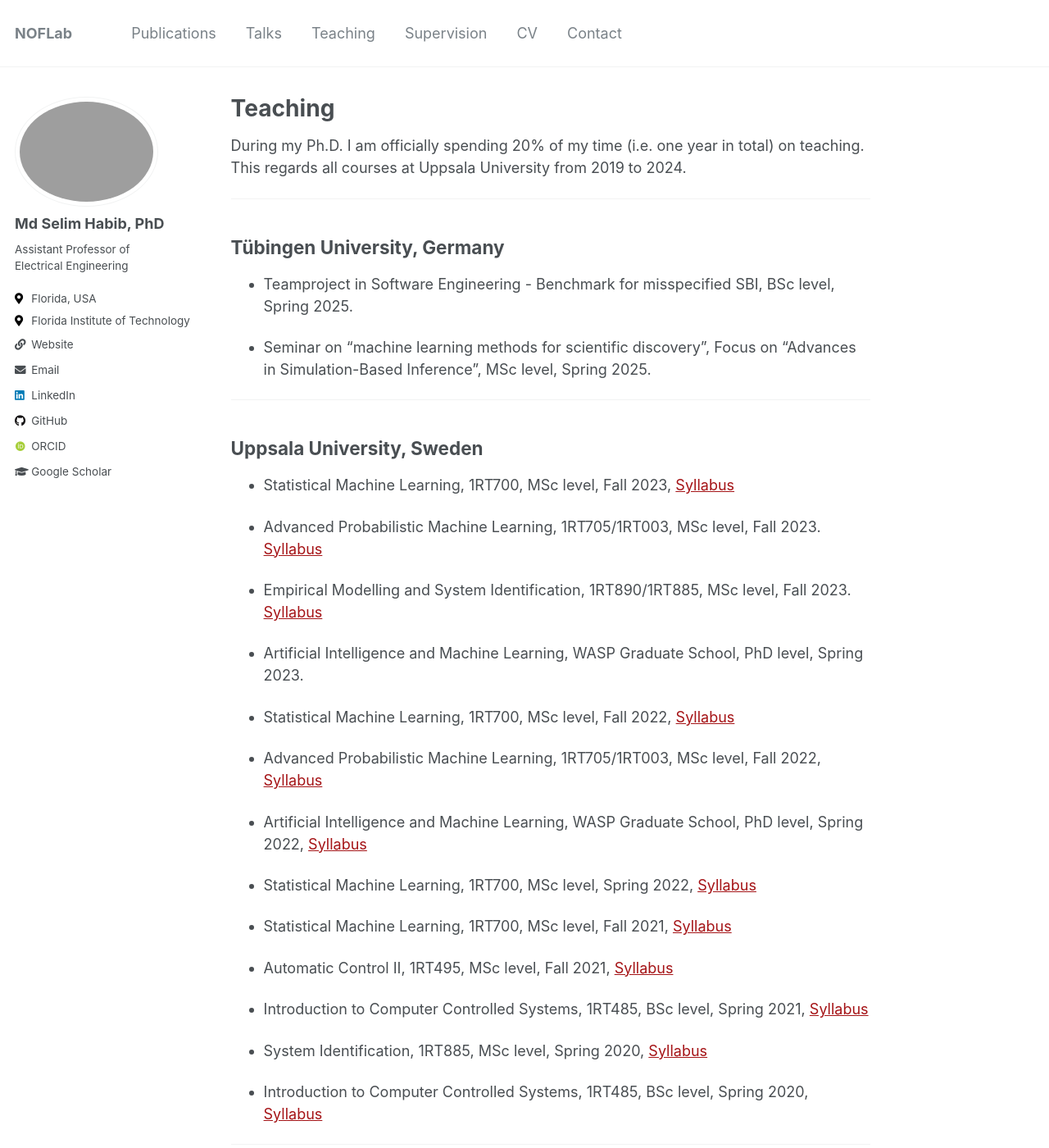
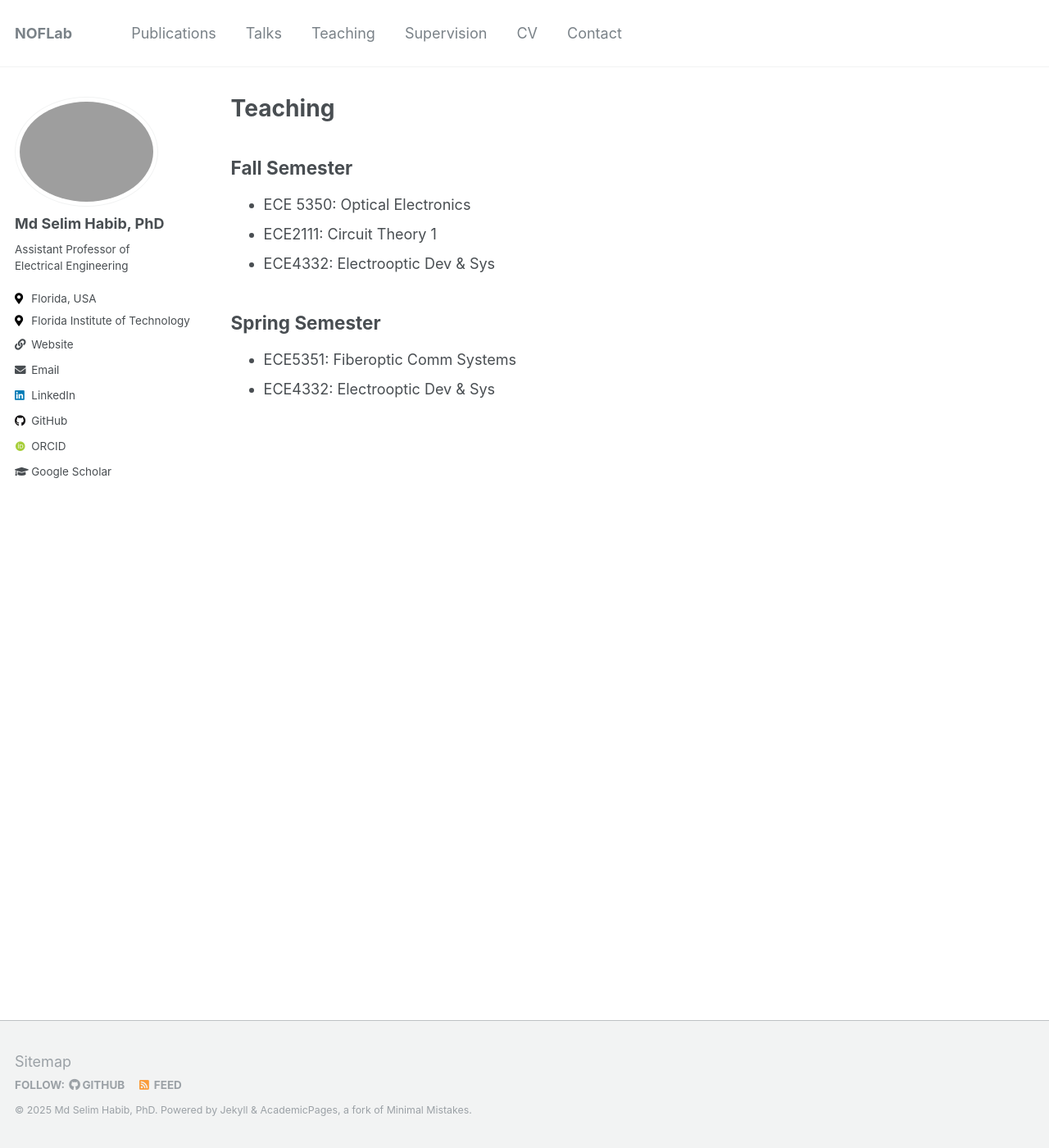
Before and after one commit to mhabib73/NOFLabDemo.github.io, a Jekyll site: the page built from _pages/teaching.md, in a window 1280 px wide and 1400 px high. Shown: the whole window at 82% size. Built offline with Jekyll 4.4.1, drawn with Linux system fonts in a browser that asks for light colours; some web fonts are replaced; some of the changed text lies outside the part shown.

Commit message:
Update teaching.md

```diff
--- a/_pages/teaching.md
+++ b/_pages/teaching.md
@@ -8,59 +8,11 @@ redirect_from:
   - /teach.html
 ---
 
-During my Ph.D. I am officially spending 20% of my time (i.e. one year in total) on teaching.
-This regards all courses at Uppsala University from 2019 to 2024.
+## Fall Semester
+- ECE 5350: Optical Electronics
+-  ECE2111: Circuit Theory 1
+-  ECE4332: Electrooptic Dev & Sys
 
----
-## Tübingen University, Germany
-- Teamproject in Software Engineering - Benchmark for misspecified SBI,
-BSc level, Spring 2025.
-
-- Seminar on "machine learning methods for scientific discovery", Focus on "Advances in Simulation-Based Inference",
-MSc level, Spring 2025.
-
----
-## Uppsala University, Sweden
-- Statistical Machine Learning, 1RT700,
-MSc level, Fall 2023, [Syllabus](https://uppsala.instructure.com/courses/80540){:target="_blank"}
-
-- Advanced Probabilistic Machine Learning, 1RT705/1RT003,
-MSc level, Fall 2023. [Syllabus](https://uppsala.instructure.com/courses/85923){:target="_blank"}
-
-- Empirical Modelling and System Identification, 1RT890/1RT885,
-MSc level, Fall 2023. [Syllabus](https://uppsala.instructure.com/courses/87002){:target="_blank"}
-
-- Artificial Intelligence and Machine Learning, WASP Graduate School,
-PhD level, Spring 2023.
-
-- Statistical Machine Learning, 1RT700,
-MSc level, Fall 2022, [Syllabus](https://uppsala.instructure.com/courses/65587){:target="_blank"}
-
-- Advanced Probabilistic Machine Learning, 1RT705/1RT003,
-MSc level, Fall 2022, [Syllabus](https://uppsala.instructure.com/courses/71173){:target="_blank"}
-
-- Artificial Intelligence and Machine Learning, WASP Graduate School,
-PhD level, Spring 2022, [Syllabus](https://canvas.kth.se/courses/34244){:target="_blank"}
-
-- Statistical Machine Learning, 1RT700,
-MSc level, Spring 2022, [Syllabus](https://uppsala.instructure.com/courses/46077){:target="_blank"}
-
-- Statistical Machine Learning, 1RT700,
-MSc level, Fall 2021, [Syllabus](https://uppsala.instructure.com/courses/44706){:target="_blank"}
-
-- Automatic Control II, 1RT495,
-MSc level, Fall 2021, [Syllabus](https://www.uu.se/en/admissions/freestanding-courses/course-syllabus/?kpid=38780&lasar=21%2F22&typ=1){:target="_blank"}
-
-- Introduction to Computer Controlled Systems, 1RT485,
-BSc level, Spring 2021, [Syllabus](https://www.uu.se/en/admissions/freestanding-courses/course/?kKod=1RT485&typ=1){:target="_blank"}
-
-- System Identification, 1RT885,
-MSc level, Spring 2020, [Syllabus](https://www.uu.se/en/admissions/freestanding-courses/course/?kKod=1RT885&typ=1){:target="_blank"}
-
-- Introduction to Computer Controlled Systems, 1RT485,
-BSc level, Spring 2020, [Syllabus](https://www.uu.se/en/admissions/freestanding-courses/course/?kKod=1RT485&typ=1){:target="_blank"}
-
----
-## TU Delft, The Netherlands
-- Filtering and Identification, SC42025,
-MSc level, Fall 2018, [Syllabus](https://studiegids.tudelft.nl/a101_displayCourse.do?course_id=41297){:target="_blank"}
+## Spring Semester
+-  ECE5351: Fiberoptic Comm Systems
+-   ECE4332: Electrooptic Dev & Sys
```
